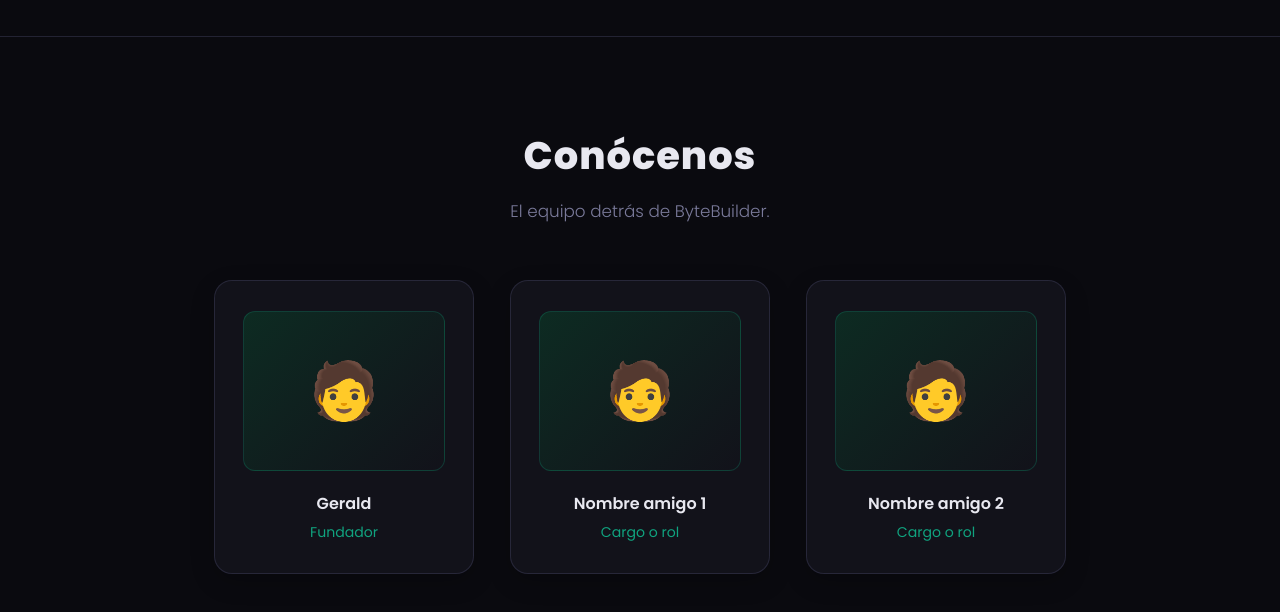
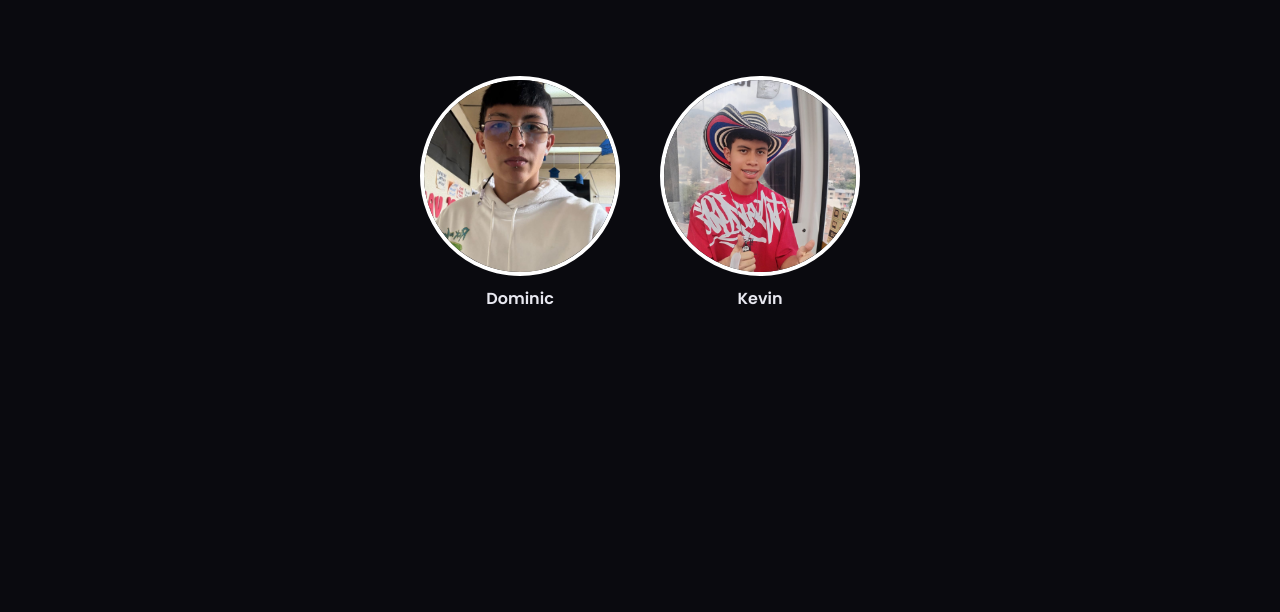
Before and after one commit to Gerald972/ByteBuilder, a website: page index.html in a window 1280 px wide. Shown: the part 800-1412 px from the top of the page. After the commit the page ends 1151 px from the top, so only its background shows below. Drawn offline with Linux system fonts and the light colour scheme.

Commit message:
Update index.html

```diff
--- a/index.html
+++ b/index.html
@@ -60,36 +60,22 @@
         </div>
     </section>
 
-    <!-- SECCIÓN CONÓCENOS -->
-    <section id="conocenos" class="conocenos">
-
-        <h2 class="conocenos-titulo">Conócenos</h2>
-        <p class="conocenos-descripcion">
-            El equipo detrás de ByteBuilder.
-        </p>
-
-        <div class="equipo">
-
-            <div class="perfil">
-                <div class="foto-wrapper">🧑</div>
-                <h3>Gerald</h3>
-                <p>Fundador</p>
-            </div>
-
-            <div class="perfil">
-                <div class="foto-wrapper">🧑</div>
-                <h3>Nombre amigo 1</h3>
-                <p>Cargo o rol</p>
-            </div>
-
-            <div class="perfil">
-                <div class="foto-wrapper">🧑</div>
-                <h3>Nombre amigo 2</h3>
-                <p>Cargo o rol</p>
-            </div>
-
+    <!-- EQUIPO (fotos) -->
+    <style>
+        .equipo { display: flex; justify-content: center; gap: 40px; flex-wrap: wrap; padding: 40px 20px; position: relative; z-index: 2; }
+        .persona { text-align: center; }
+        .persona img { width: 200px; height: 200px; object-fit: cover; border-radius: 50%; border: 4px solid #fff; display: block; margin: 0 auto 10px; }
+        .persona p { margin: 0; font-weight: 600; }
+    </style>
+    <section class="equipo">
+        <div class="persona">
+            <img src="dominic.jpg.jpeg" alt="Dominic">
+            <p>Dominic</p>
         </div>
-
+        <div class="persona">
+            <img src="kevin.jpg.jpeg" alt="Kevin">
+            <p>Kevin</p>
+        </div>
     </section>
 
     <!-- CRUCES -->
```
